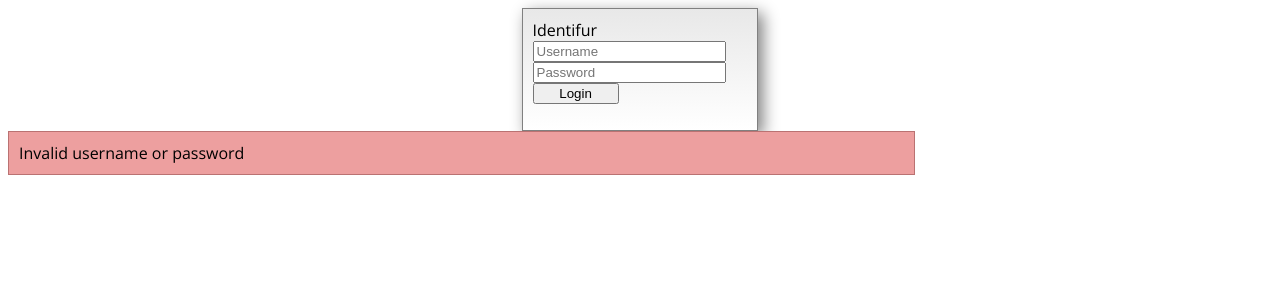
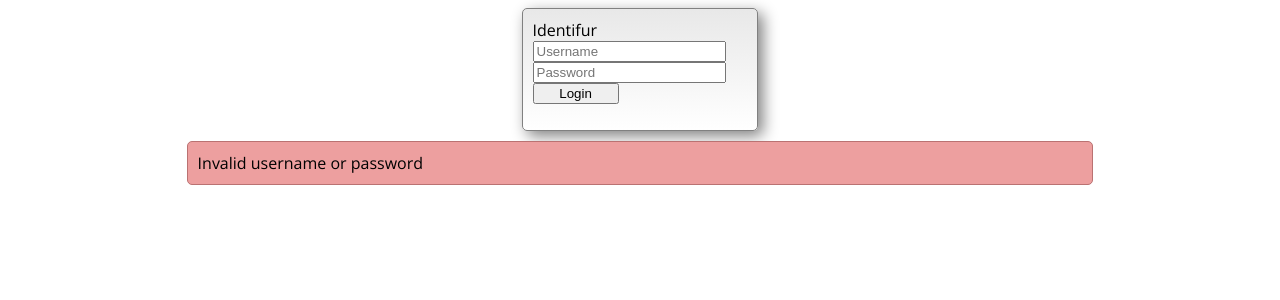
Before and after one commit to NathanBitTheMoon/identifur, a PHP site: page /index.php?error=1 in a window 1280 px wide. Shown: the top 300 px of the page. Run offline with PHP 8.4, Linux system fonts and the light colour scheme; a user stored in the database is signed in.

Commit message:
Added formatting for error login

```diff
--- a/dbfrontend/html/html/css/login.css
+++ b/dbfrontend/html/html/css/login.css
@@ -4,6 +4,7 @@
     width: 17%;
     height: auto;
     border: 1px solid gray;
+    border-radius: 5px;
 
     font-family: 'Open Sans', sans-serif;
     background: linear-gradient(0deg, #ffffff, #e8e8e8);
@@ -30,4 +31,8 @@
     color: #000000;
     width: 70%;
     padding: 10px;
+
+    margin: auto;
+    margin-top: 10px;
+    border-radius: 5px;
 }
```
